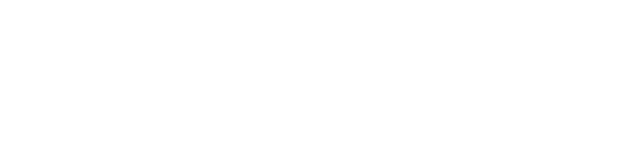
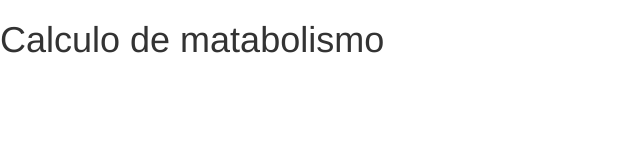
Before and after one commit to MattheusCosta/calcMetabolismo, a website: page www/index.html in a window 1280 px wide. Shown: the whole page, without its empty margins (0-640 px from the left). Drawn offline with Linux system fonts and the light colour scheme.

Commit message:
h1 adicionado

```diff
--- a/www/index.html
+++ b/www/index.html
@@ -18,6 +18,6 @@
 
 </head>
 <body>
-
+  <h1>Calculo de matabolismo</h1>
 </body>
 </html>
```
